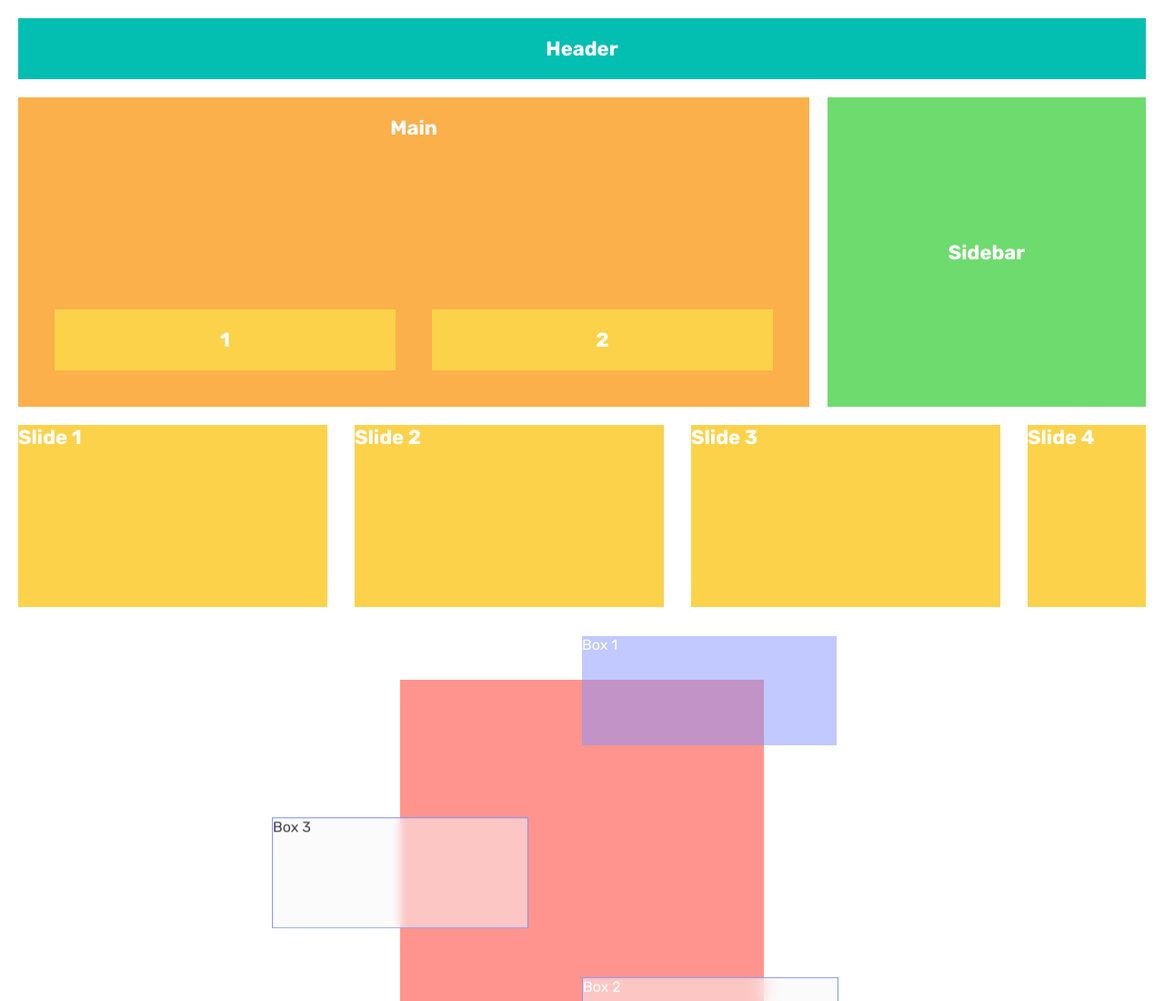
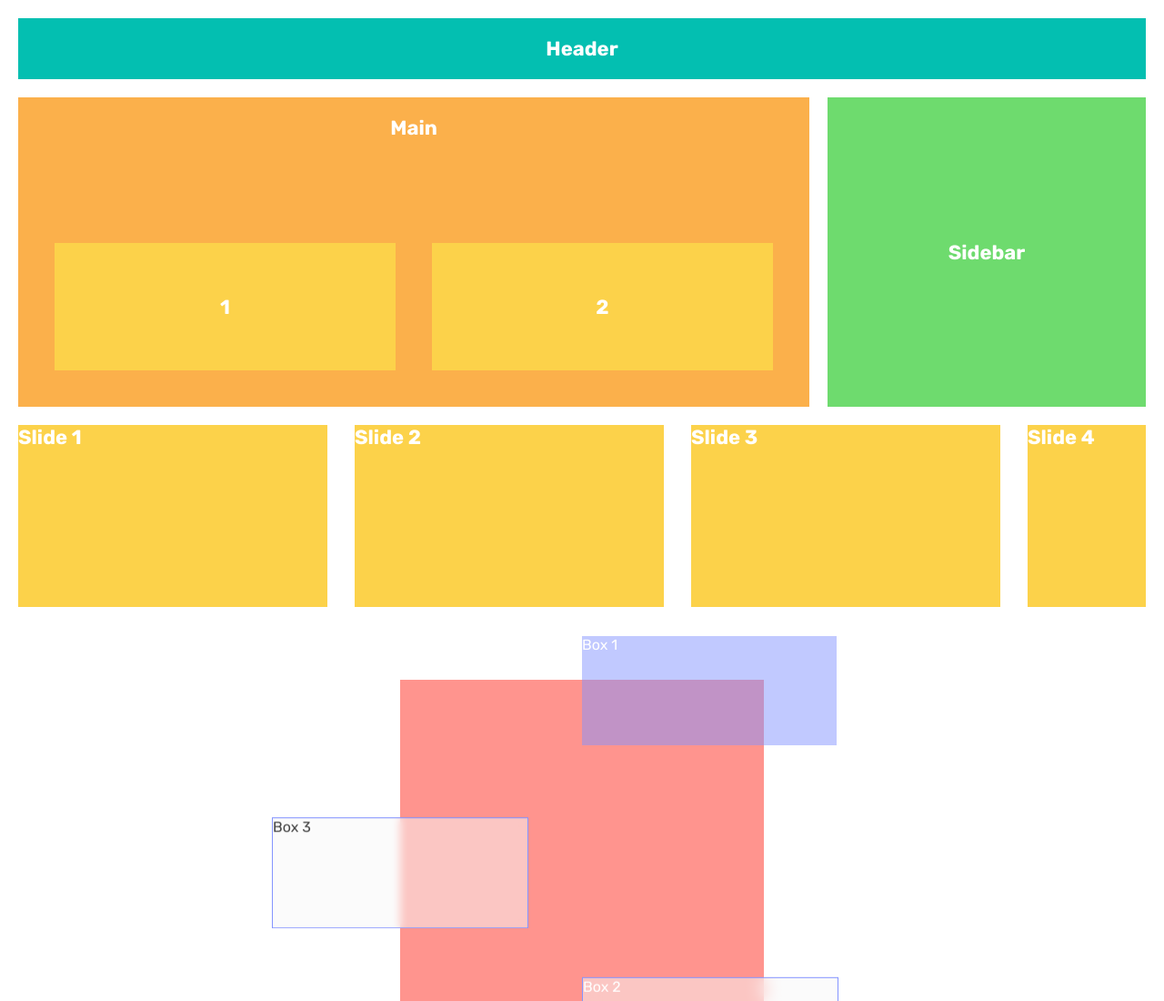
Before and after one commit to swatijha97/innovins-assignment, a plain HTML site: page index.html in a window 1280 px wide. Shown: the top 1100 px of the page at 91% size. Drawn offline with nearby package versions, Linux system fonts and the light colour scheme.

Commit message:
fixed issue

```diff
--- a/assets/css/style.css
+++ b/assets/css/style.css
@@ -27,12 +27,16 @@ body {
   padding: 20px;
   flex: 1;
   margin: 20px;
+  height: 100px;
+  display: flex;
+  justify-content: center;
+  align-items: center;
 }
 
 .sidebar {
   background: #6edb6e;
   padding: 20px;
-  height: 300px;
+  min-height: 300px;
   width: 25%;
   display: flex;
   justify-content: center;
```
